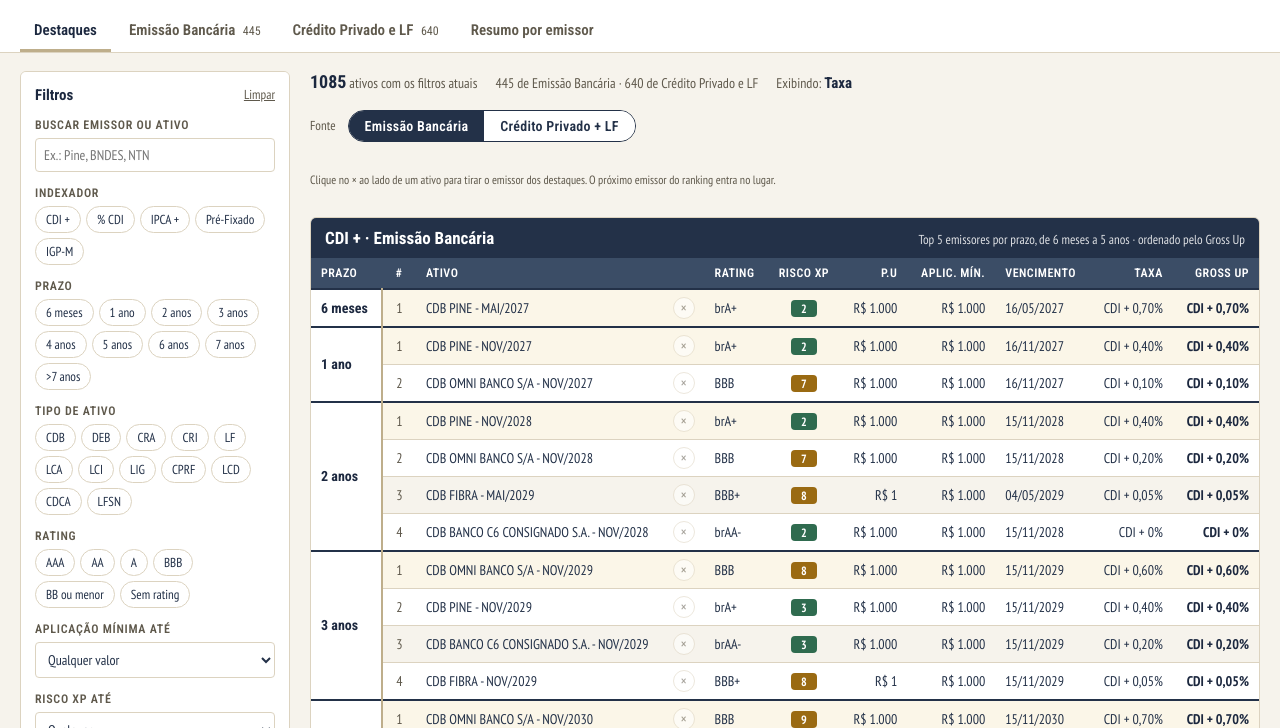
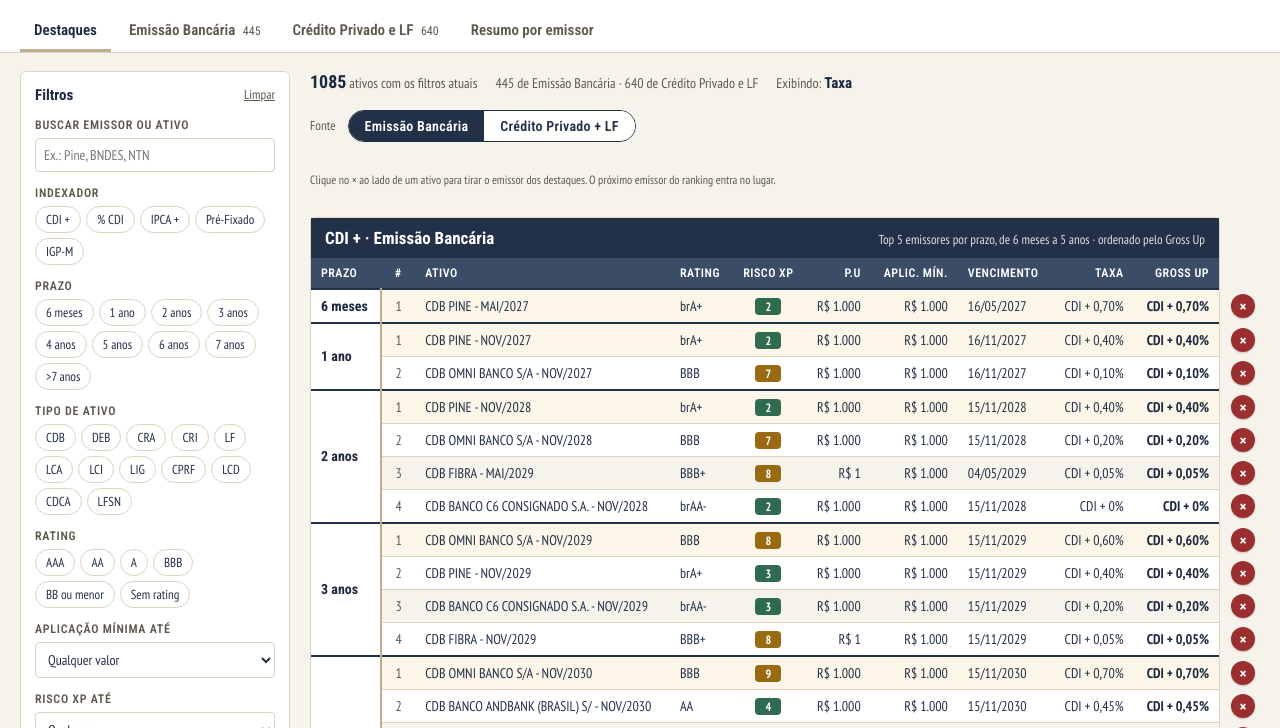
Before and after one commit to aateixeiraana/portal-taxas, a plain HTML site: page index.html in a window 1280 px wide. Shown: the part 72-800 px from the top of the page. Drawn offline with nearby package versions, Linux system fonts and the light colour scheme.

Commit message:
Destaques: X vermelho fora do card, após o Gross Up
Co-Authored-By: Claude Opus 5.5 <noreply@anthropic.com>
Claude-Session: https://claude.ai/code/session_01MNruBeiiWngH8bcYYqxy8m

```diff
--- a/index.html
+++ b/index.html
@@ -65,10 +65,12 @@ button:focus-visible, select:focus-visible, input:focus-visible, a:focus-visible
 .srcbar { display: flex; flex-wrap: wrap; align-items: center; gap: 8px 12px; }
 .srcbar > span:first-child { color: var(--gray); font-size: 13px; }
 .srcbar .hint { flex-basis: 100%; }
-.arow { display: flex; align-items: center; justify-content: space-between; gap: 8px; }
-.xbtn { border: 1px solid var(--line); background: var(--paper); color: var(--gray); border-radius: 50%; width: 22px; height: 22px; line-height: 18px; padding: 0; cursor: pointer; flex: none; font-size: 15px; opacity: .55; }
-tr:hover .xbtn, .xbtn:focus-visible { opacity: 1; }
-.xbtn:hover { background: var(--bad); border-color: var(--bad); color: #fff; }
+.block.dblock { overflow: visible; margin-right: 40px; }
+.block.dblock .tw { overflow: visible; }
+td.xcell { position: relative; }
+.xbtn { position: absolute; right: -36px; top: 50%; transform: translateY(-50%); width: 24px; height: 24px; border-radius: 50%; border: 0; background: var(--bad); color: #fff; font-size: 16px; font-weight: 700; line-height: 24px; padding: 0; cursor: pointer; box-shadow: 0 1px 2px rgba(0,0,0,.2); }
+.xbtn:hover { background: #7d2222; }
+@media (max-width: 900px) { .block.dblock { margin-right: 0; } .block.dblock .tw { overflow-x: auto; } .xbtn { position: static; transform: none; margin-left: 8px; vertical-align: middle; } }
 .exbar { display: flex; flex-wrap: wrap; gap: 6px; align-items: center; font-size: 14px; color: var(--gray); }
 .linkbtn { border: 0; background: none; color: var(--navy); text-decoration: underline; cursor: pointer; font-size: 13px; }
 .tabs { max-width: 1440px; margin: 0 auto; padding: 14px 20px 0; display: flex; gap: 4px; overflow-x: auto; }
@@ -296,6 +298,7 @@ td.strong { font-weight: 700; color: var(--title); }
     return `<div class="exbar"><span>Fora dos destaques e dos PDFs:</span>${[...st.excl].sort().map(e => `<button type="button" class="chip" aria-pressed="true" data-rest="${esc(e)}" title="Voltar ${esc(e)} para os destaques">${esc(e)} ×</button>`).join('')}
       <button type="button" class="linkbtn" data-rest="*">Restaurar todos</button></div>`;
   }
+  const xb = r => `<button type="button" class="xbtn" data-ex="${esc(emBase(r))}" title="Tirar ${esc(emBase(r))} dos destaques" aria-label="Tirar ${esc(emBase(r))} dos destaques">×</button>`;
   function destaques(rows, src = st.src) {
     const eb = rows.filter(r => inSrc(r, src) && !st.excl.has(emBase(r)));
     const ixs = IX.map(x => x[0]).filter(k => eb.some(r => r.i === k));
@@ -310,12 +313,12 @@ td.strong { font-weight: 700; color: var(--title); }
         for (const r of pool) { if (seen.has(r.e)) continue; seen.add(r.e); top.push(r); if (top.length === st.n) break; }
         top.forEach((r, k) => {
           body += `<tr class="${k === 0 ? 'first top1' : ''}">${k === 0 ? `<td class="pz" rowspan="${top.length}">${BK[b]}</td>` : ''}
-            <td class="rank">${k + 1}</td><td><span class="arow">${name(r)}<button type="button" class="xbtn" data-ex="${esc(emBase(r))}" title="Tirar ${esc(emBase(r))} dos destaques" aria-label="Tirar ${esc(emBase(r))} dos destaques">×</button></span></td>${isEB ? '' : `<td>${esc(r.t)}</td><td>${esc(r.p)}</td>`}<td>${esc(r.rt)}</td><td class="c">${risk(r.rk)}</td>
+            <td class="rank">${k + 1}</td><td>${name(r)}</td>${isEB ? '' : `<td>${esc(r.t)}</td><td>${esc(r.p)}</td>`}<td>${esc(r.rt)}</td><td class="c">${risk(r.rk)}</td>
             <td class="num">${money(r.pu)}</td><td class="num">${money(r.am)}</td><td>${r.v}</td>
-            <td class="num${isEB ? '' : ' strong'}">${esc(rate(r))}</td>${isEB ? `<td class="num strong">${esc(gross(r))}</td>` : ''}</tr>`;
+            ${isEB ? `<td class="num">${esc(rate(r))}</td><td class="num strong xcell">${esc(gross(r))}${xb(r)}</td>` : `<td class="num strong xcell">${esc(rate(r))}${xb(r)}</td>`}</tr>`;
         });
       }
-      return `<section class="block"><div class="block-h"><h2>${IXN[ix]} · ${SRCN[src]}</h2><span>Top ${st.n} emissores por prazo, de 6 meses a 5 anos · ordenado pel${isEB ? 'o Gross Up' + lowx() : 'a ' + label().toLowerCase()}</span></div>
+      return `<section class="block dblock"><div class="block-h"><h2>${IXN[ix]} · ${SRCN[src]}</h2><span>Top ${st.n} emissores por prazo, de 6 meses a 5 anos · ordenado pel${isEB ? 'o Gross Up' + lowx() : 'a ' + label().toLowerCase()}</span></div>
         <div class="tw"><table class="prazo"><thead><tr><th>Prazo</th><th class="c">#</th><th>Ativo</th>${isEB ? '' : '<th>Tipo</th><th>Público</th>'}<th>Rating</th><th class="c">Risco XP</th>
         <th class="num">P.U</th><th class="num">Aplic. mín.</th><th>Vencimento</th><th class="num">${label()}</th>${isEB ? '<th class="num">Gross Up</th>' : ''}</tr></thead>
         <tbody>${body}</tbody></table></div></section>`;
```
